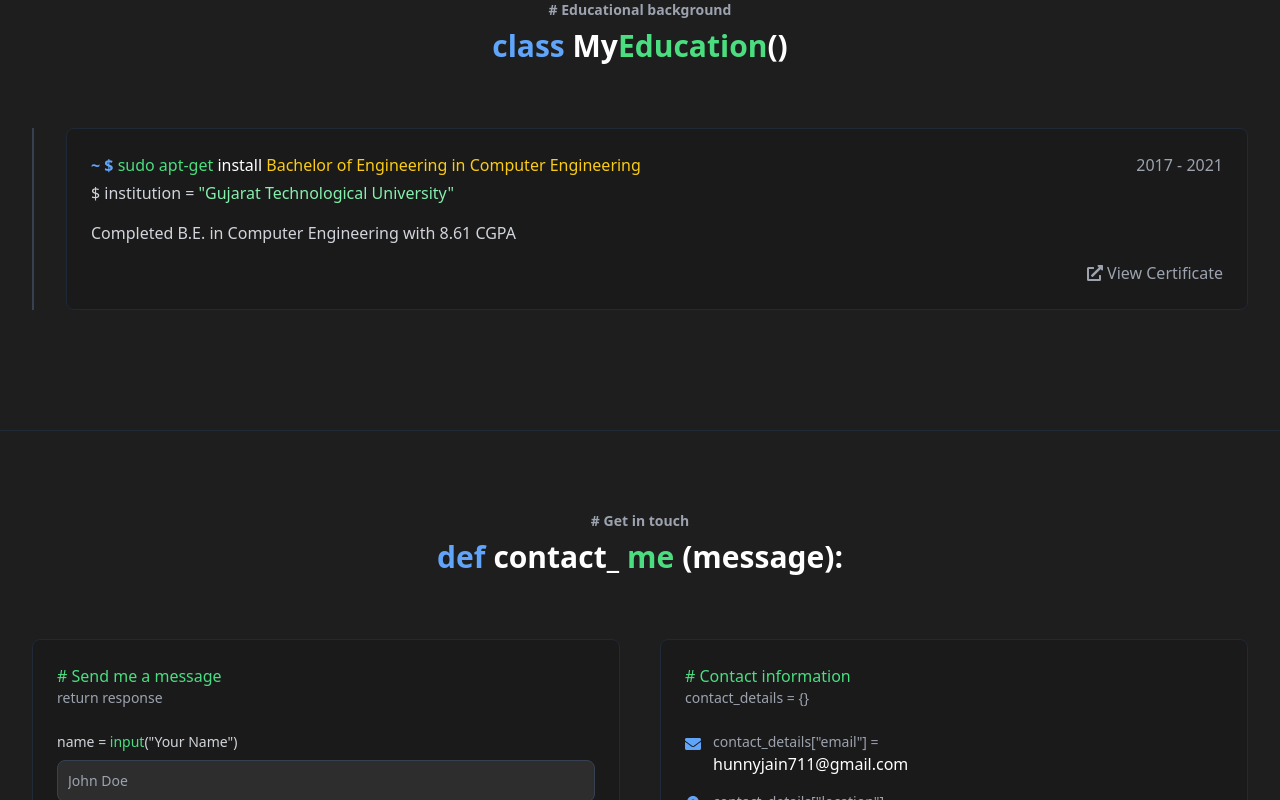
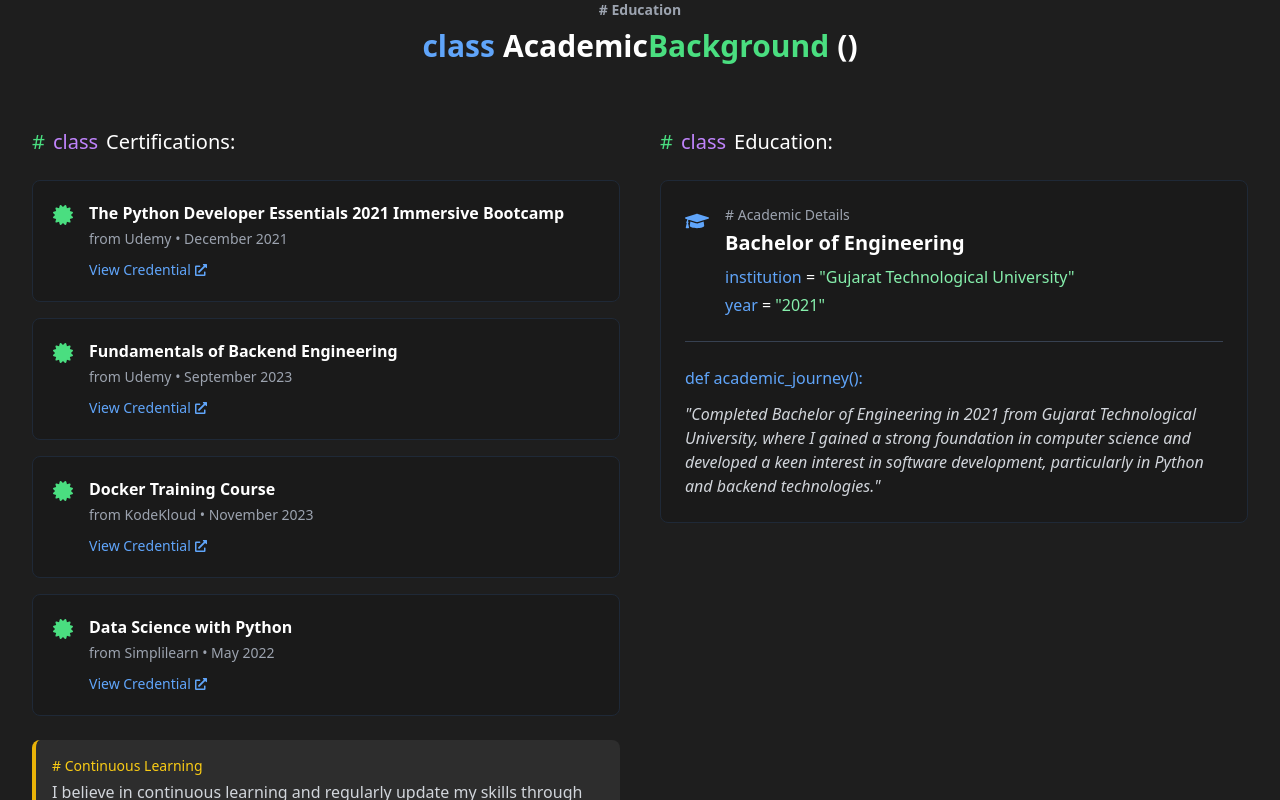
Before and after one commit to Hunnyjain7/pythonic-portfolio, a Next.js app: page / in a window 1280 px wide. Shown: the part 7420-8220 px from the top of the page. Built offline with nearby package versions, Linux system fonts and the light colour scheme; no server answers.

Commit message:
revert education section

```diff
--- a/src/components/EducationSection.tsx
+++ b/src/components/EducationSection.tsx
@@ -38,53 +38,14 @@ interface EducationItemProps {
   institution: string;
   period: string;
   description: string;
-  link: string;
+  link?: string;
 }
 
-const EducationItem = ({
-  title,
-  institution,
-  period,
-  description,
-  link
-}: EducationItemProps): React.JSX.Element => {
-  return (
-    <div className="mb-10 ml-8">
-      <div className="bg-[#1a1a1a] p-6 rounded-lg border border-gray-800 hover:border-blue-500/50 transition-all">
-        <div className="flex justify-between flex-col sm:flex-row mb-1">
-          <div>
-            <span className="font-fira-code font-bold text-blue-400">~ $ </span>
-            <span className="font-fira-code text-green-400">sudo apt-get </span>
-            <span className="font-fira-code text-white">install </span>
-            <span className="font-fira-code text-yellow-400">{title}</span>
-          </div>
-          <span className="font-fira-code text-gray-400 mt-1 sm:mt-0">{period}</span>
-        </div>
-        <div className="mb-4 font-fira-code">
-          <span className="text-gray-300">$ institution = </span>
-          <span className="text-green-300">&quot;{institution}&quot;</span>
-        </div>
-        <div className="mb-4">
-          <span className="text-gray-300">{description}</span>
-        </div>
-        {link && (
-          <div className="flex justify-end">
-            <a
-              href={link}
-              target="_blank"
-              rel="noopener noreferrer"
-              className="text-gray-400 hover:text-white transition-colors flex items-center"
-            >
-              <FaExternalLinkAlt className="mr-1" /> View Certificate
-            </a>
-          </div>
-        )}
-      </div>
-    </div>
-  );
+const EducationItem = ({ title, institution, period, description, link }: EducationItemProps): JSX.Element => {
+  // ...
 };
 
-const EducationSection = (): React.JSX.Element => {
+const EducationSection = (): JSX.Element => {
   const education = {
     degree: "Bachelor of Engineering",
     institution: "Gujarat Technological University",
@@ -123,24 +84,92 @@ const EducationSection = (): React.JSX.Element => {
       <div className="max-w-7xl mx-auto px-4 sm:px-6 lg:px-8">
         <div className="text-center mb-16">
           <div className="text-gray-400 font-fira-code text-sm mb-2 font-bold">
-            # Educational background
+            # Education
           </div>
-          <h2 className="text-2xl sm:text-3xl font-bold">
-            <span className="text-blue-400 font-fira-code">class </span>
-            <span className="text-white font-fira-code">My</span>
-            <span className="text-green-400 font-fira-code">Education</span>
+          <h2 className="text-xl sm:text-3xl font-bold mb-8 whitespace-nowrap flex items-center justify-center gap-2">
+            <span className="text-blue-400 font-fira-code">class</span>
+            <span>
+              <span className="text-white font-fira-code">Academic</span>
+              <span className="text-green-400 font-fira-code">Background</span>
+            </span>
             <span className="text-white font-fira-code">()</span>
           </h2>
         </div>
 
-        <div className="relative border-l-2 border-gray-700">
-          <EducationItem
-            title="Bachelor of Engineering in Computer Engineering"
-            institution="Gujarat Technological University"
-            period="2017 - 2021"
-            description="Completed B.E. in Computer Engineering with 8.61 CGPA"
-            link="https://www.gtu.ac.in/"
-          />
+        <div className="grid grid-cols-1 md:grid-cols-2 gap-x-10 gap-y-16">
+                    {/* Certifications Column */}
+                    <div>
+            <h3 className="font-fira-code text-xl text-white mb-6 flex items-center gap-2">
+              <span className="text-green-400">#</span>
+              <span className="text-purple-400">class </span>
+              <span className="text-white">Certifications:</span>
+            </h3>
+
+            <div className="space-y-4">
+              {certifications.map((cert, idx) => (
+                <CertificationCard key={idx} {...cert} />
+              ))}
+            </div>
+
+            <div className="mt-6 p-4 rounded-lg bg-[#2d2d2d] border-l-4 border-yellow-500">
+              <div className="font-fira-code text-sm text-yellow-400 mb-1">
+                # Continuous Learning
+              </div>
+              <p className="text-gray-300">
+                I believe in continuous learning and regularly update my skills through courses,
+                certifications, and hands-on projects. Currently exploring advanced concepts in
+                AI, Prompt Engineering, and Cloud Architecture.
+              </p>
+            </div>
+          </div>
+
+          {/* Education Column */}
+          <div>
+            <h3 className="font-fira-code text-xl text-white mb-6 flex items-center gap-2">
+              <span className="text-green-400">#</span>
+              <span className="text-purple-400">class </span>
+              <span className="text-white">Education:</span>
+            </h3>
+
+            <div className="bg-[#1a1a1a] p-6 rounded-lg border border-gray-800 hover:border-blue-500/50 transition-all">
+              <div className="flex items-start">
+                <div className="mt-1 mr-4 text-blue-400">
+                  <FaGraduationCap size={24} />
+                </div>
+                <div>
+                  <div className="font-fira-code text-sm text-gray-400 mb-1">
+                    # Academic Details
+                  </div>
+                  <h4 className="text-xl font-bold text-white mb-2">
+                    {education.degree}
+                  </h4>
+                  <div className="font-fira-code">
+                    <div className="mb-1">
+                      <span className="text-blue-400">institution</span>
+                      <span className="text-white"> = </span>
+                      <span className="text-green-300">&quot;{education.institution}&quot;</span>
+                    </div>
+                    <div>
+                      <span className="text-blue-400">year</span>
+                      <span className="text-white"> = </span>
+                      <span className="text-green-300">&quot;{education.year}&quot;</span>
+                    </div>
+                  </div>
+                </div>
+              </div>
+
+              <div className="mt-6 pt-6 border-t border-gray-700">
+                <div className="font-fira-code text-blue-400 mb-3">
+                  def academic_journey():
+                </div>
+                <p className="text-gray-300 italic">
+                  "Completed Bachelor of Engineering in 2021 from Gujarat Technological University,
+                  where I gained a strong foundation in computer science and developed a keen interest in
+                  software development, particularly in Python and backend technologies."
+                </p>
+              </div>
+            </div>
+          </div>
         </div>
       </div>
     </section>
```
